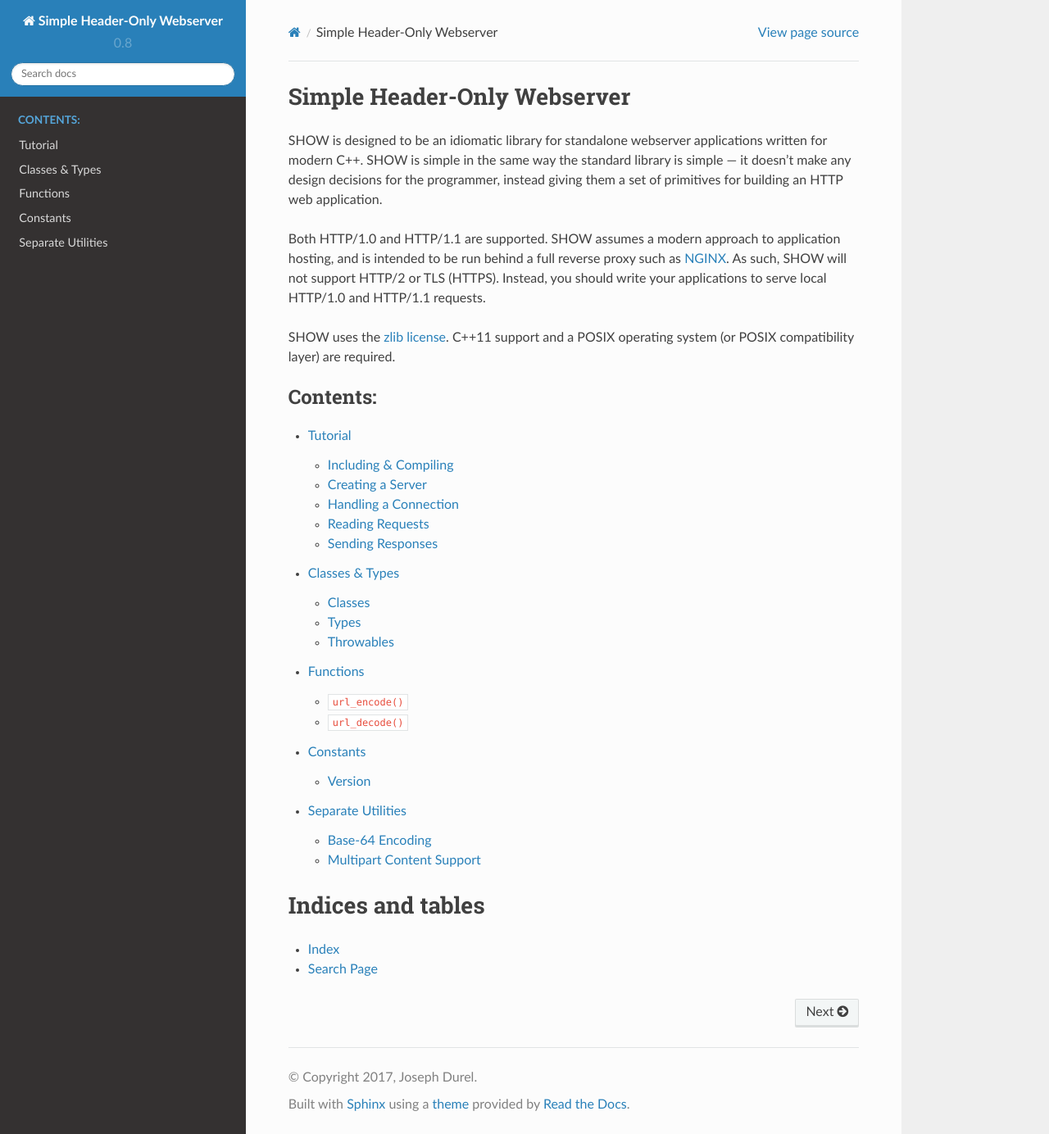
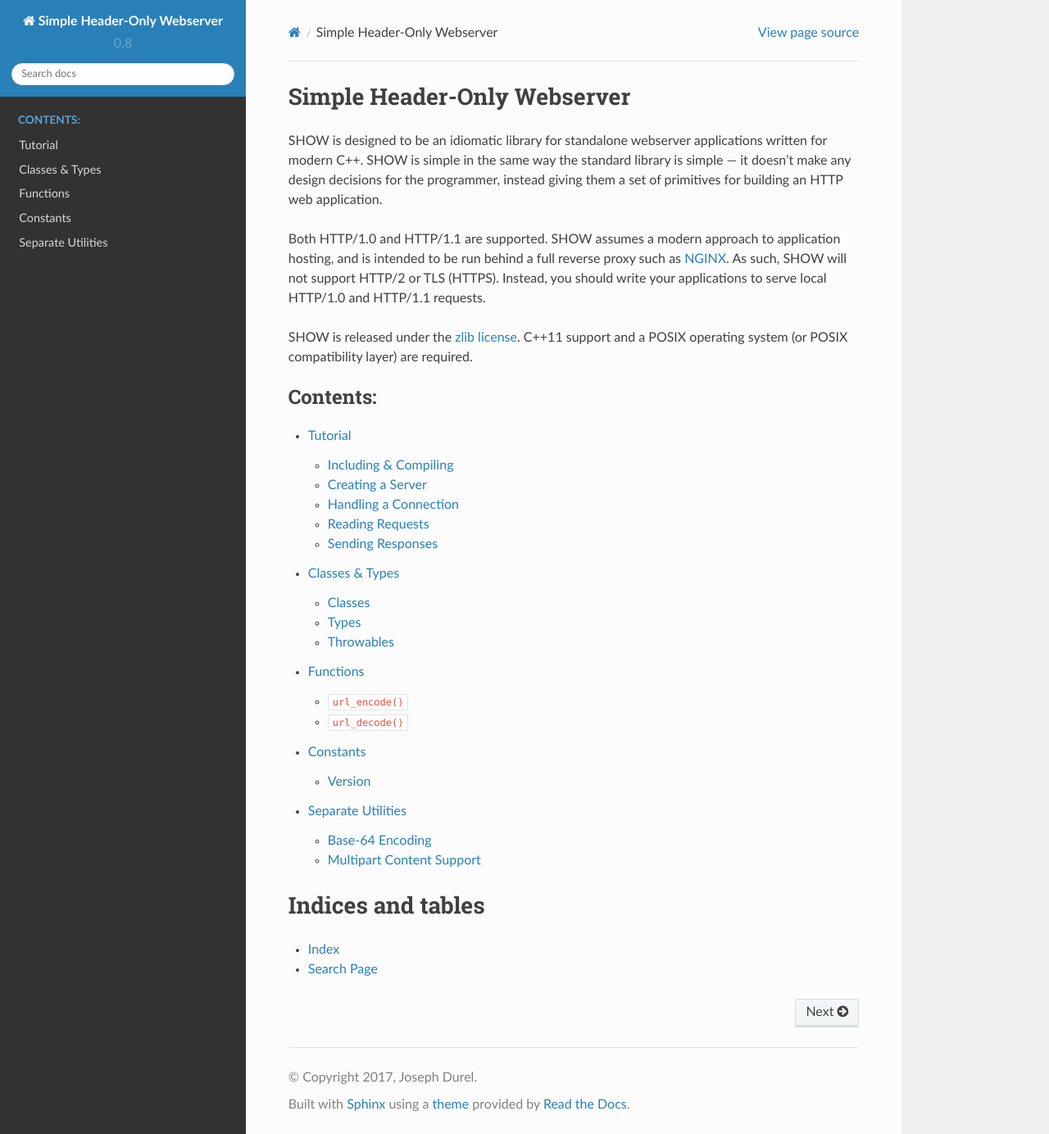
Before and after one commit to JadeMatrix/SHOW, a Sphinx documentation site: the page built from doc/index.rst, in a window 1280 px wide and 1384 px high. Shown: the whole window at 82% size. Built offline with Sphinx 7.4.7 and the Read the Docs theme 2.0.0, drawn with Linux system fonts in a browser that asks for light colours.

Commit message:
"SHOW uses the zlib license" → "SHOW is released under the zlib license"

```diff
--- a/doc/index.rst
+++ b/doc/index.rst
@@ -8,7 +8,7 @@ SHOW is designed to be an idiomatic library for standalone webserver application
 
 Both HTTP/1.0 and HTTP/1.1 are supported.  SHOW assumes a modern approach to application hosting, and is intended to be run behind a full reverse proxy such as `NGINX <https://nginx.org/>`_.  As such, SHOW will not support HTTP/2 or TLS (HTTPS).  Instead, you should write your applications to serve local HTTP/1.0 and HTTP/1.1 requests.
 
-SHOW uses the `zlib license <https://github.com/JadeMatrix/SHOW/blob/master/LICENSE>`_.  C++11 support and a POSIX operating system (or POSIX compatibility layer) are required.
+SHOW is released under the `zlib license <https://github.com/JadeMatrix/SHOW/blob/master/LICENSE>`_.  C++11 support and a POSIX operating system (or POSIX compatibility layer) are required.
 
 .. toctree::
     :maxdepth: 2
```
Also changed, not shown: README.md (+1 -1 lines).
